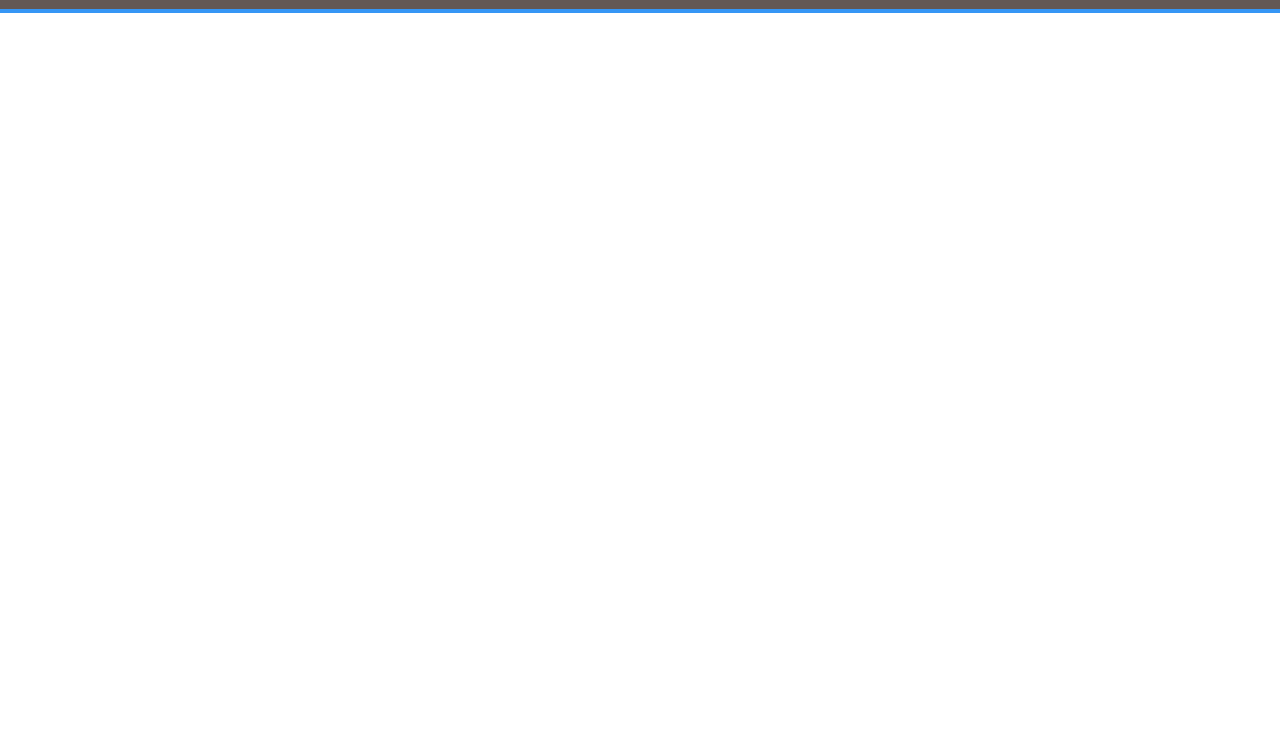
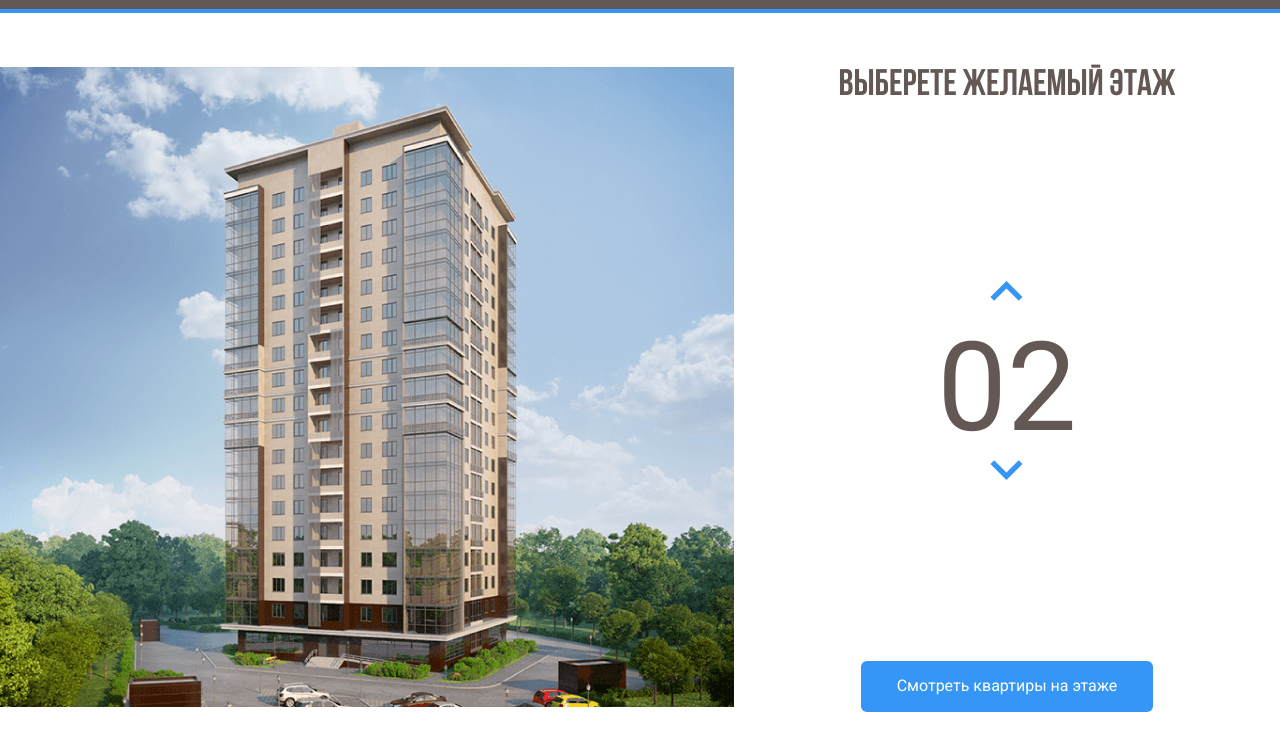
Before and after one commit to xapu33ma/Melody, a plain HTML site: page index.html in a window 1280 px wide. Shown: the part 55-800 px from the top of the page. Drawn offline with Linux system fonts and the light colour scheme.

Commit message:
Add files via upload

```diff
--- a/css/style.css
+++ b/css/style.css
@@ -1,11 +1,18 @@
+@font-face {
+    font-family: 'Bebas Neue Cyrillic';
+    src: local('Bebas Neue Cyrillic'), local('BebasNeueCyrillic'),
+        url('../fonts/BebasNeueCyrillic.woff2') format('woff2'),
+        url('../fonts/BebasNeueCyrillic.woff') format('woff');
+    font-weight: normal;
+    font-style: normal;
+    font-display: swap;
+}
 *{
     box-sizing: border-box;
 }
-
 body{
     font-family: 'Roboto', sans-serif;
 }
-
 
 .header{
     background-color: #635854;
@@ -13,7 +20,6 @@ body{
     padding-bottom: 12px;
     border-bottom: 4px solid #3596f5;
 }
-
 .navbar{
     max-width: 1280px;
     margin: auto;
@@ -21,7 +27,6 @@ body{
     justify-content: space-between;
     align-items: center;
 }
-
 .navbar-menu{
     margin: 0;
     padding: 0;
@@ -54,3 +59,58 @@ body{
     text-decoration: none;
     color: #fff;
 }
+.main{
+    max-width: 1280px;
+    margin: auto;
+    padding-top: 54px;
+    display: flex;
+}
+.main-info{
+    flex-grow: 1;
+    text-align: center;
+    display: flex;
+    flex-direction: column;
+    align-items: center;
+    justify-content: space-between;
+}
+.home-image path{
+    opacity: 0;
+    cursor: pointer;
+}
+.home-image path:hover{
+    opacity: 1;
+}
+.counter-groupe{
+    display: flex;
+    flex-direction: column;
+    align-items: center;
+}
+.counter-button{
+    cursor: pointer;
+    background-color: #fff;
+    border: none;
+}
+.counter-arrow-down{
+    transform: rotateX(180deg);
+}
+.main-title{
+    font-family: "Bebas Neue Cyrillic", sans-serif;
+    font-weight: normal;
+    font-size: 37px;
+    line-height: 37px;
+    color: #635854;
+    margin: 0;
+}
+.counter{
+    color: #635854;
+    font-size: 124px;
+    margin-top: 10px;
+}
+.button-primary{
+    background: #3596f5;
+    border-radius: 6px;
+    color: #fff;
+    border: none;
+    padding: 16px 36px;
+    cursor: pointer;
+}
--- a/index.html
+++ b/index.html
@@ -37,5 +37,49 @@
         </div>
         <!-- /.navbar-->
     </header>
+    <main class="main">
+        <div class="main-image">
+            <svg class="home-image" width="734" height="640" viewBox="0 0 734 640" fill="none" xmlns="http://www.w3.org/2000/svg" xmlns:xlink="http://www.w3.org/1999/xlink">
+                <rect width="734" height="640" fill="url(#pattern0)"/>
+                <defs>
+                <pattern id="pattern0" patternContentUnits="objectBoundingBox" width="1" height="1">
+                <use xlink:href="#image0" transform="translate(-0.00408719) scale(0.0013624 0.0015625)"/>
+                </pattern>
+                <image id="image0" width="740" height="640" xlink:href="img/home.jpg"/>
+                </defs>
+                <path d="M222 534L442.8 542L512 528.3V550L443.5 569.7L222 558.7V534Z" fill="#3595F6" fill-opacity="0.75"/>
+                <path d="M223 533V508L443.3 511.3L513 508V528L443.7 541L223 533Z" fill="#3595F6" fill-opacity="0.75"/>
+                <path d="M223 507V482H444H513V505L445 512L223 507Z" fill="#3595F6" fill-opacity="0.75"/>
+                <path d="M223 483V458L444.3 454.3L512 461V483H444" fill="#3595F6" fill-opacity="0.75"/>
+                <path d="M223 457V431L444.5 427.7L513 438.7V460L444 453.3L223 457Z" fill="#3595F6" fill-opacity="0.75"/>
+                <path d="M222 430V406.3L443 394L514 417V438.3L443 426L222 430Z" fill="#3595F6" fill-opacity="0.75"/>
+                <path d="M222 408V383L444.2 366.7L514 395.3V416L443.7 394.3L222 408Z" fill="#3595F6" fill-opacity="0.75"/>
+                <path d="M222 383V358L444.5 337.7L514 374.3V395L442 366.3L222 383Z" fill="#3595F6" fill-opacity="0.75"/>
+                <path d="M222 357V333L445 308.3L514 352.3V374L444.7 336L222 357Z" fill="#3595F6" fill-opacity="0.75"/>
+                <path d="M222 332V308L444.5 279.3L514 330.3V351L443.7 308.7L222 332Z" fill="#3595F6" fill-opacity="0.75"/>
+                <path d="M221 308V284L443.3 251L514 310.3V330L444 279.3L221 308Z" fill="#3595F6" fill-opacity="0.75"/>
+                <path d="M222 283V259L443.2 224L513 288V309L444.3 250.7L222 283Z" fill="#3595F6" fill-opacity="0.75"/>
+                <path d="M222 259V234L444.3 196L513 266.3V287L444 223L222 259Z" fill="#3595F6" fill-opacity="0.75"/>
+                <path d="M222 233V208L442.8 164.3L513 243.3V266L444 192.7L222 233Z" fill="#3595F6" fill-opacity="0.75"/>
+                <path d="M223 209V184L443 136L513 221V244L442.3 164.7L223 209Z" fill="#3595F6" fill-opacity="0.75"/>
+                <path d="M222 184V159L441.8 107L513 199.3V222L443.3 135.7L222 184Z" fill="#3595F6" fill-opacity="0.75"/>
+                <path d="M222 159V133L444 76.3L513 178V199L443.7 107.3L222 159Z" fill="#3595F6" fill-opacity="0.75"/>
+                </svg>
+
+        </div>
+        <div class="main-info">
+            <h2 class="main-title">Выберете желаемый этаж</h2>
+            <div class="counter-groupe">
+                <button class="counter-button counter-up">
+                    <img src="img/arrow.svg" alt="" class="counter-arrow counter-arrow-up">
+                </button>
+                <span class="counter">02</span>
+                <button class="counter-button counter-down" >
+                    <img src="img/arrow.svg" alt="" class="counter-arrow counter-arrow-down">
+                </button>
+            </div>
+            <button class="button button-primary"> Смотреть квартиры на этаже</button>
+        </div>
+    </main>
 </body>
 </html>
```
Also changed, not shown: fonts/BebasNeueCyrillic.woff (added), fonts/BebasNeueCyrillic.woff2 (added), img/Group 3.svg (added), img/arrow.svg (added), img/home.jpg (added).
